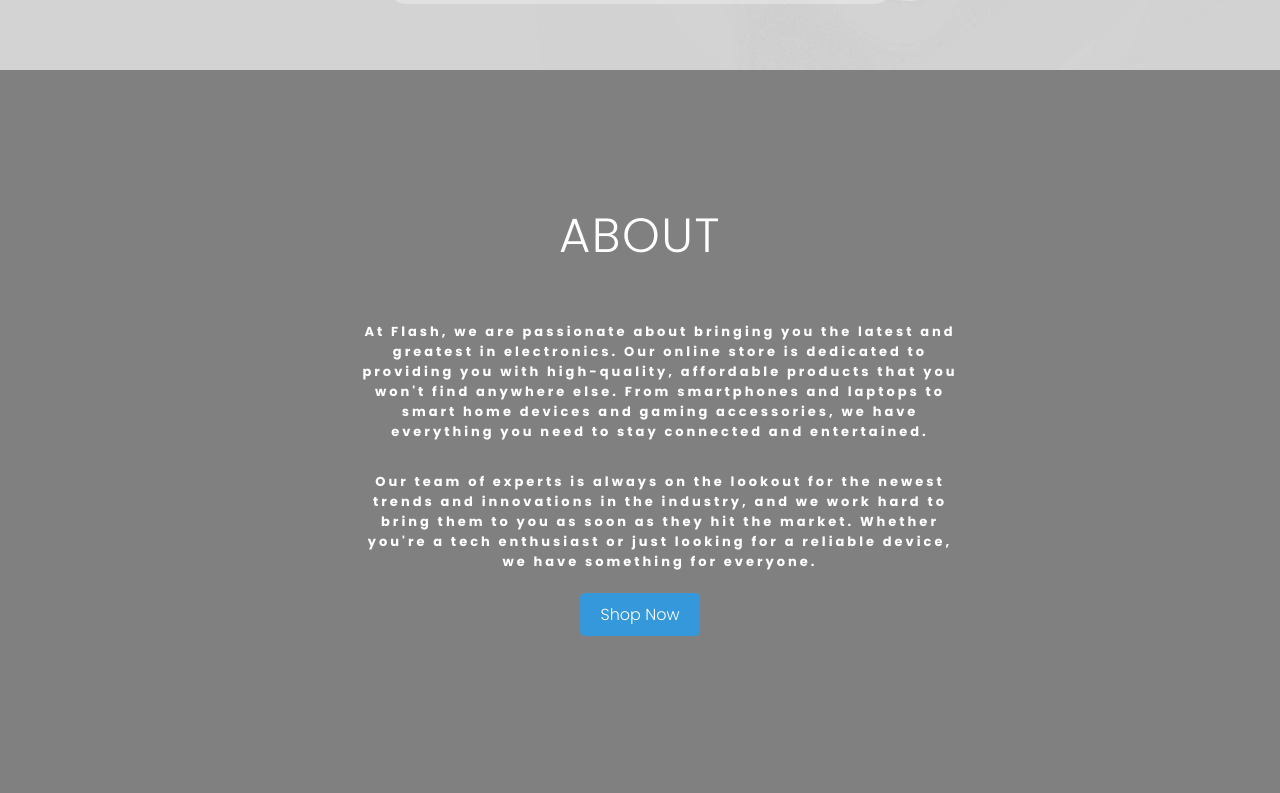
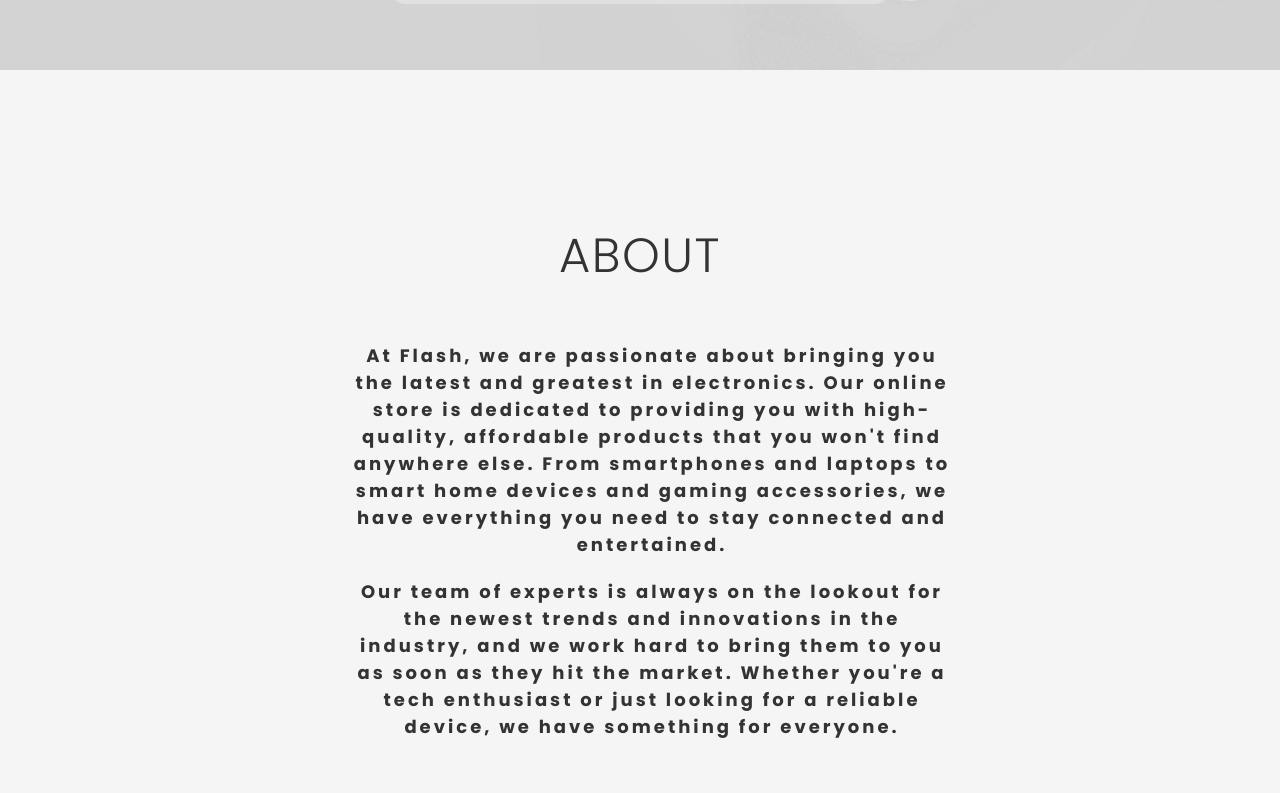
Before and after one commit to itssAnas/flash, a plain HTML site: page index.html in a window 1280 px wide. Shown: the part 3130-3923 px from the top of the page. Drawn offline with Linux system fonts and the light colour scheme.

Commit message:
Update style.css

```diff
--- a/style.css
+++ b/style.css
@@ -159,6 +159,7 @@ p{
     margin: 0 560px;
     margin-top: 70px;
     transition: 0.9s ease;
+    transform: translateX(5%);
 }.premium-card:hover{
     transform: scale(1.1);
 }
@@ -278,10 +279,9 @@ input, textarea{
 /* ABOUT SECTION */
 
 .about {
-    background-color: grey;
+    background-color: #f5f5f5;
+    color: #333;
     padding: 50px 0;
-    color: white;
-    font-weight: 300;
 }
 
 .container {
@@ -296,13 +296,19 @@ h2 {
 }
 
 .about-p {
-    font-size: 13px;
-    margin-bottom: 30px;
-    transform: translateX(-10%);
+    font-size: 18px;
+    line-height: 1.5;
+    margin-bottom: 20px;
+    text-align: center;
+    transform: translateX(-11%);
+
 }
 
+.second-p{
+    padding-bottom: 50px;
+}
 .about-btn {
-    background-color: #3498db;
+    background-color: #333;
     border: none;
     border-radius: 5px;
     color: #fff;
@@ -313,12 +319,11 @@ h2 {
 }
 
 .about-btn:hover {
-    background-color: #2980b9;
+    background-color: #222;
 }
 
-.about{
-    padding-top: 30px;
-    height: 100vh;
+form{
+    margin-bottom: 20px;
 }
 
 form{
```
